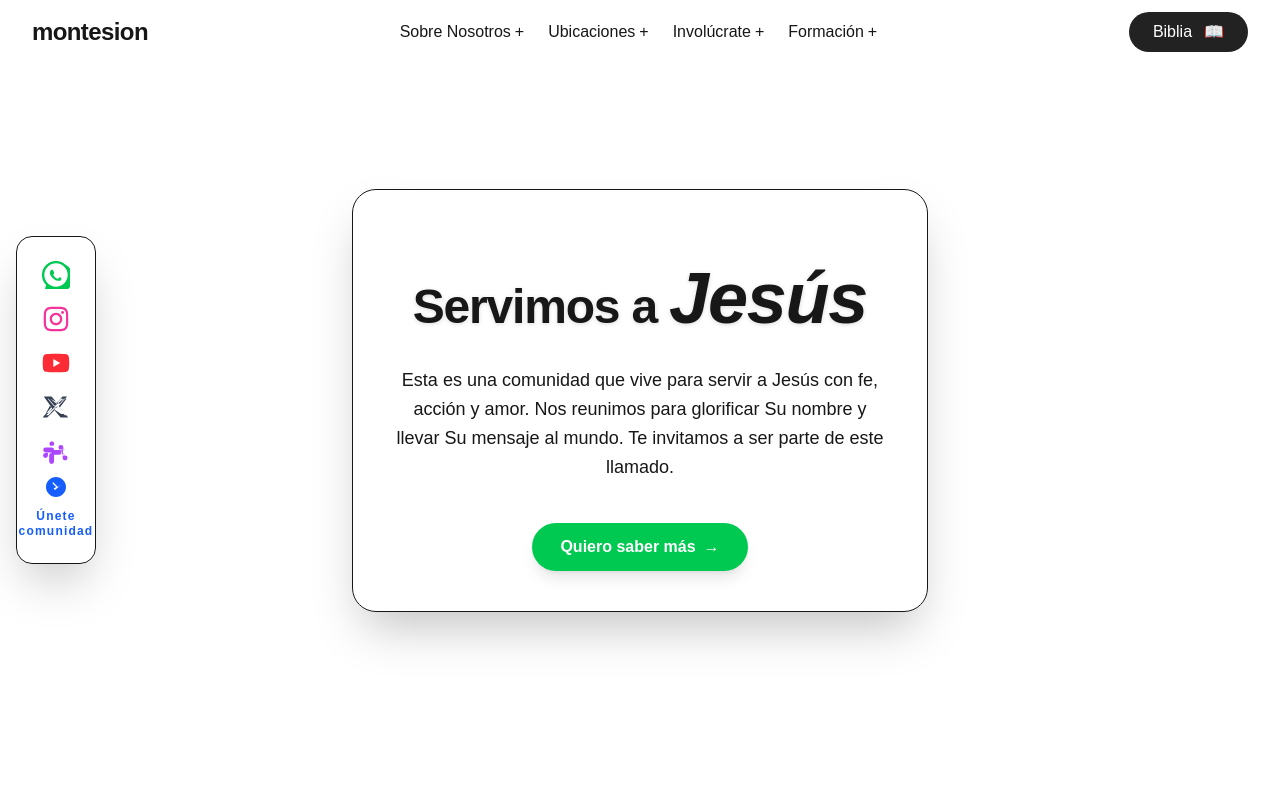
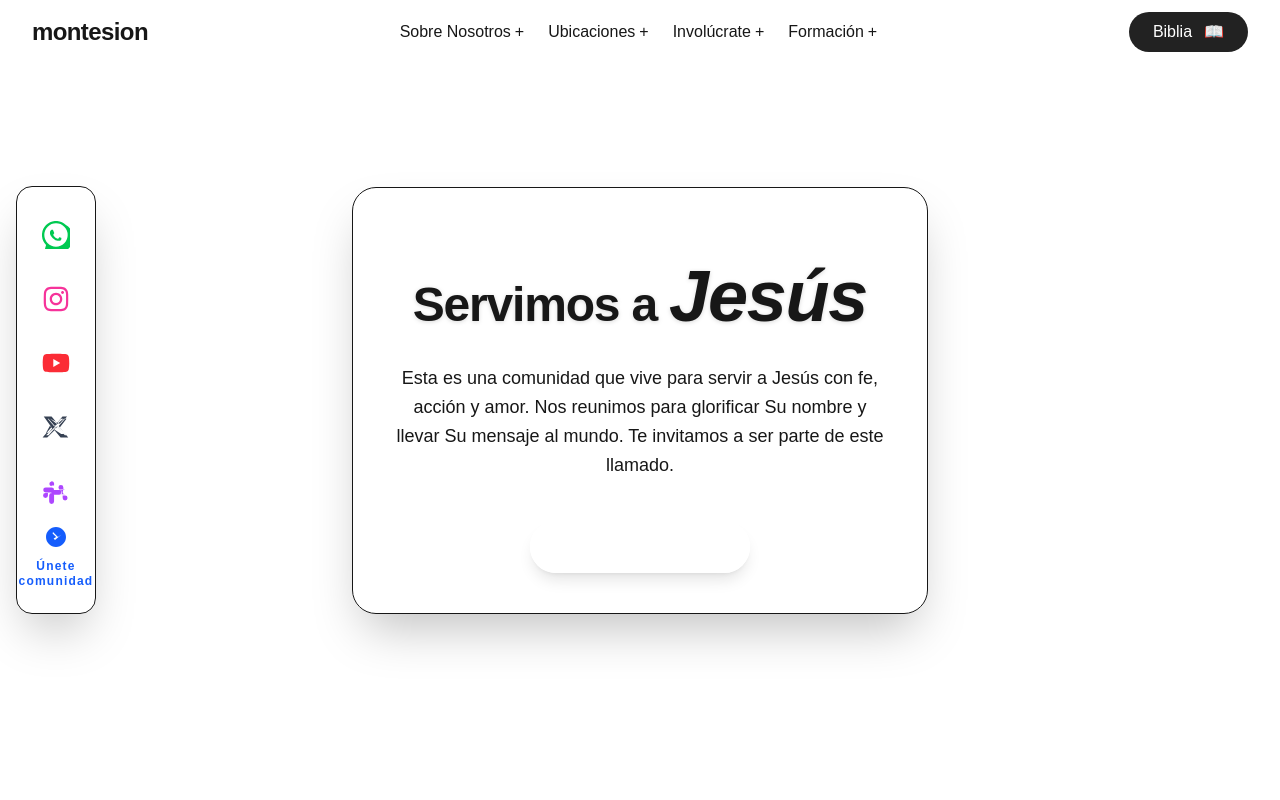
Before and after one commit to abnhernandez/montesion, a Next.js app: page /presentation in a window 1280 px wide. Shown: the top 800 px of the page. Built offline with nearby package versions, Linux system fonts and the light colour scheme; no server answers.

Commit message:
Update page.tsx

```diff
--- a/app/presentation/page.tsx
+++ b/app/presentation/page.tsx
@@ -45,7 +45,7 @@ export default function Home() {
           href={whatsappUrl}
           target="_blank"
           rel="noopener noreferrer"
-          className="text-green-500 hover:text-green-600 transition-transform duration-200 hover:scale-125"
+          className="flex items-center justify-center w-12 h-12 rounded-full bg-white/10 text-green-500 hover:text-green-600 hover:bg-green-50/60 hover:shadow-lg hover:scale-110 transition-all duration-200"
           title="WhatsApp"
         >
           {/* WhatsApp Icon */}
@@ -55,7 +55,7 @@ export default function Home() {
           href="https://instagram.com/montesionoaxaca"
           target="_blank"
           rel="noopener noreferrer"
-          className="text-pink-500 hover:text-pink-600 transition-transform duration-200 hover:scale-125"
+          className="flex items-center justify-center w-12 h-12 rounded-full bg-white/10 text-pink-500 hover:text-pink-600 hover:bg-pink-50/60 hover:shadow-lg hover:scale-110 transition-all duration-200"
           title="Instagram"
         >
           <FaInstagram size={28} />
@@ -64,7 +64,7 @@ export default function Home() {
           href="https://www.youtube.com/@montesionoaxatv/shorts"
           target="_blank"
           rel="noopener noreferrer"
-          className="text-red-500 hover:text-red-600 transition-transform duration-200 hover:scale-125"
+          className="flex items-center justify-center w-12 h-12 rounded-full bg-white/10 text-red-500 hover:text-red-600 hover:bg-red-50/60 hover:shadow-lg hover:scale-110 transition-all duration-200"
           title="YouTube"
         >
           <FaYoutube size={28} />
@@ -73,7 +73,7 @@ export default function Home() {
           href="https://x.com/OaxacaSion33110"
           target="_blank"
           rel="noopener noreferrer"
-          className="text-gray-700 dark:text-gray-200 hover:text-[#831111] transition-transform duration-200 hover:scale-125"
+          className="flex items-center justify-center w-12 h-12 rounded-full bg-white/10 text-gray-700 dark:text-gray-200 hover:text-[#831111] hover:bg-gray-100/60 hover:shadow-lg hover:scale-110 transition-all duration-200"
           title="X"
         >
           {/* X Icon */}
@@ -83,7 +83,7 @@ export default function Home() {
           href="https://join.slack.com/t/montesionoaxaca/shared_invite/zt-1xyz12345-abcdefg"
           target="_blank"
           rel="noopener noreferrer"
-          className="text-purple-500 hover:text-purple-700 transition-transform duration-200 hover:scale-125"
+          className="flex items-center justify-center w-12 h-12 rounded-full bg-white/10 text-purple-500 hover:text-purple-700 hover:bg-purple-50/60 hover:shadow-lg hover:scale-110 transition-all duration-200"
           title="Slack"
         >
           {/* Slack Icon */}
@@ -109,7 +109,7 @@ export default function Home() {
             href={whatsappUrl}
             target="_blank"
             rel="noopener noreferrer"
-            className="text-green-500 hover:text-green-600 transition-transform duration-200 active:scale-110"
+            className="flex items-center justify-center w-10 h-10 rounded-full bg-white/10 text-green-500 hover:text-green-600 hover:bg-green-50/60 active:scale-110 transition-all duration-200"
             title="WhatsApp"
           >
             <svg width="24" height="24" fill="currentColor" viewBox="0 0 24 24"><path d="M20.52 3.48A12 12 0 0 0 3.48 20.52l-1.32 4.84a1 1 0 0 0 1.22 1.22l4.84-1.32A12 12 0 1 0 20.52 3.48ZM12 22a10 10 0 1 1 0-20 10 10 0 0 1 0 20Zm5.2-7.19c-.27-.14-1.61-.79-1.86-.88-.25-.09-.43-.13-.61.13s-.7.87-.86 1.05c-.16.18-.32.2-.59.07-.27-.14-1.11-.41-2.12-1.31a7.99 7.99 0 0 1-1.48-1.84c-.15-.25-.02-.39.11-.53.12-.12.27-.32.4-.48.13-.16.18-.27.27-.45.09-.18.05-.34-.02-.48-.07-.14-.61-1.48-.83-2.02-.22-.53-.45-.46-.61-.47-.16-.01-.34-.01-.52-.01-.18 0-.47.07-.72.33-.25.27-.96.93-.96 2.26 0 1.33.98 2.62 1.12 2.8.14.18 1.93 2.95 4.68 3.7.49.13.87.21 1.16.27.49.08.93.07 1.28.04.39-.04 1.21-.5 1.38-.98.17-.49.17-.91.12-.99-.05-.08-.22-.13-.48-.26Z"/></svg>
@@ -118,7 +118,7 @@ export default function Home() {
             href="https://instagram.com/montesionoaxaca"
             target="_blank"
             rel="noopener noreferrer"
-            className="text-pink-500 hover:text-pink-600 transition-transform duration-200 active:scale-110"
+            className="flex items-center justify-center w-10 h-10 rounded-full bg-white/10 text-pink-500 hover:text-pink-600 hover:bg-pink-50/60 active:scale-110 transition-all duration-200"
             title="Instagram"
           >
             <FaInstagram size={24} />
@@ -127,7 +127,7 @@ export default function Home() {
             href="https://www.youtube.com/@montesionoaxatv/shorts"
             target="_blank"
             rel="noopener noreferrer"
-            className="text-red-500 hover:text-red-600 transition-transform duration-200 active:scale-110"
+            className="flex items-center justify-center w-10 h-10 rounded-full bg-white/10 text-red-500 hover:text-red-600 hover:bg-red-50/60 active:scale-110 transition-all duration-200"
             title="YouTube"
           >
             <FaYoutube size={24} />
@@ -136,7 +136,7 @@ export default function Home() {
             href="https://x.com/OaxacaSion33110"
             target="_blank"
             rel="noopener noreferrer"
-            className="text-gray-700 dark:text-gray-200 hover:text-[#831111] transition-transform duration-200 active:scale-110"
+            className="flex items-center justify-center w-10 h-10 rounded-full bg-white/10 text-gray-700 dark:text-gray-200 hover:text-[#831111] hover:bg-gray-100/60 active:scale-110 transition-all duration-200"
             title="X"
           >
             <svg width="24" height="24" fill="currentColor" viewBox="0 0 24 24"><path d="M17.53 3H21.5l-7.19 8.21L22.5 21h-6.56l-5.18-6.13L4.47 21H.5l7.61-8.7L1.5 3h6.69l4.7 5.56L17.53 3Zm-1.06 15h2.08l-5.61-6.65-2.37 2.73L16.47 18ZM4.91 5l5.62 6.66L18.38 5h-2.1l-3.74 4.31L7.09 5H4.91Zm-1.41 12h2.13l3.15-3.64-1.97-2.33L3.5 17ZM12 13.08l1.13-1.31L19.56 19H21l-5.78-6.67L21 5h-2.07l-3.75 4.31L7.13 5H5.56l5.85 6.66L3.5 19h2.12l6.38-6.92Z"/></svg>
@@ -145,7 +145,7 @@ export default function Home() {
             href="https://join.slack.com/t/montesionoaxaca/shared_invite/zt-1xyz12345-abcdefg"
             target="_blank"
             rel="noopener noreferrer"
-            className="text-purple-500 hover:text-purple-700 transition-transform duration-200 active:scale-110"
+            className="flex items-center justify-center w-10 h-10 rounded-full bg-white/10 text-purple-500 hover:text-purple-700 hover:bg-purple-50/60 active:scale-110 transition-all duration-200"
             title="Slack"
           >
             <svg width="24" height="24" fill="currentColor" viewBox="0 0 24 24"><path d="M5.1 15.9a2.1 2.1 0 1 1-2.1-2.1h2.1v2.1Zm1.05 0a2.1 2.1 0 1 1 4.2 0v5.1a2.1 2.1 0 1 1-4.2 0v-5.1Zm2.1-7.95A2.1 2.1 0 1 1 10.35 5.1v2.1h-2.1Zm0 1.05a2.1 2.1 0 1 1 0 4.2H3.15a2.1 2.1 0 1 1 0-4.2h5.1Zm7.95 2.1a2.1 2.1 0 1 1 2.1-2.1v2.1h-2.1Zm-1.05 0a2.1 2.1 0 1 1 0 4.2h-5.1a2.1 2.1 0 1 1 0-4.2h5.1ZM19.8 15.9a2.1 2.1 0 1 1-2.1 2.1v-2.1h2.1Zm0-1.05a2.1 2.1 0 1 1 0-4.2h-5.1a2.1 2.1 0 1 1 0 4.2h5.1Z" /></svg>
@@ -212,10 +212,10 @@ export default function Home() {
             rel="noopener noreferrer"
             whileHover={{ x: 8, scale: 1.04 }}
             transition={{ type: 'spring', stiffness: 400, damping: 20 }}
-            className="mt-4 inline-flex items-center gap-2 px-7 py-3 bg-green-500 text-white font-semibold rounded-full shadow-lg hover:bg-green-600 hover:shadow-xl transition focus:outline-none focus:ring-2 focus:ring-green-400"
+            className="mt-4 inline-flex items-center gap-2 px-7 py-3 border-2 border-white bg-transparent text-white font-semibold rounded-full shadow-lg hover:bg-white/10 hover:shadow-xl transition focus:outline-none focus:ring-2 focus:ring-white/70 focus:ring-offset-2"
           >
             <span>Quiero saber más</span>
-            <span className="group-hover:translate-x-1 transition-transform duration-200">→</span>
+            <span className="transition-transform duration-200">→</span>
           </motion.a>
         </motion.section>
       </main>
```
